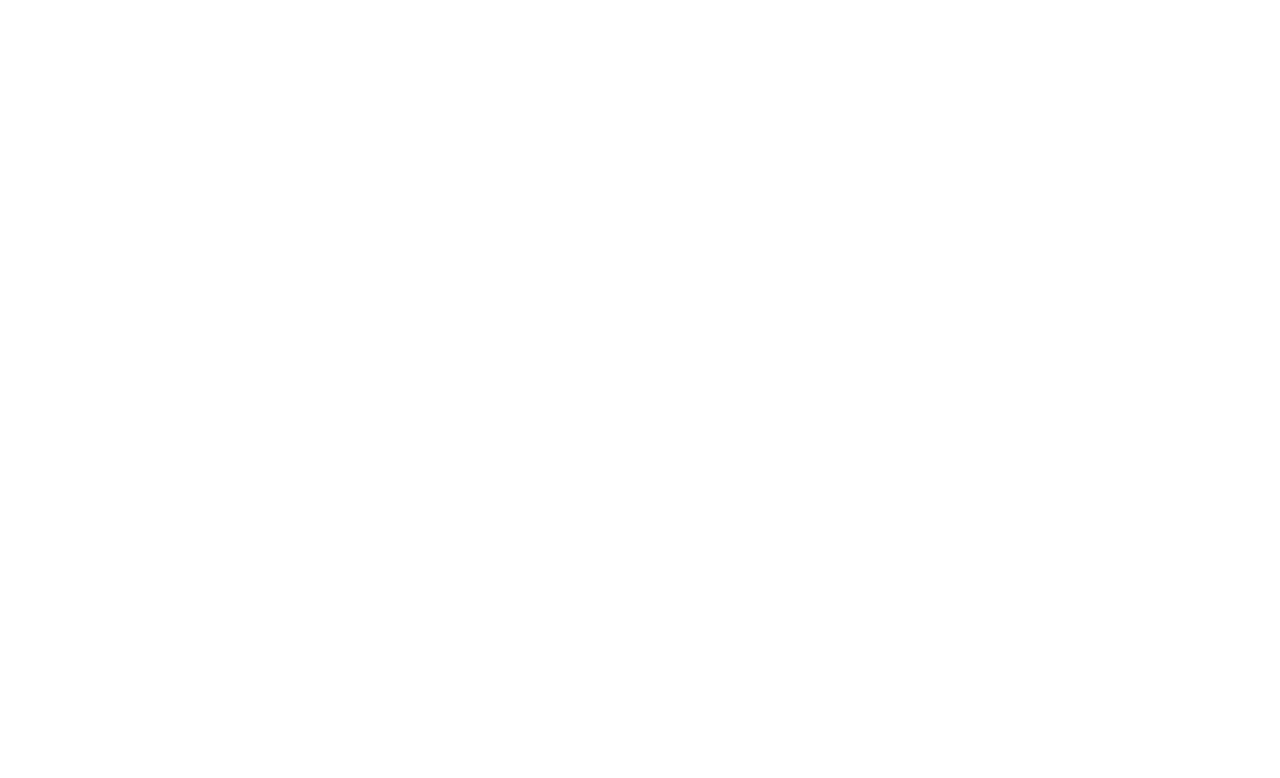
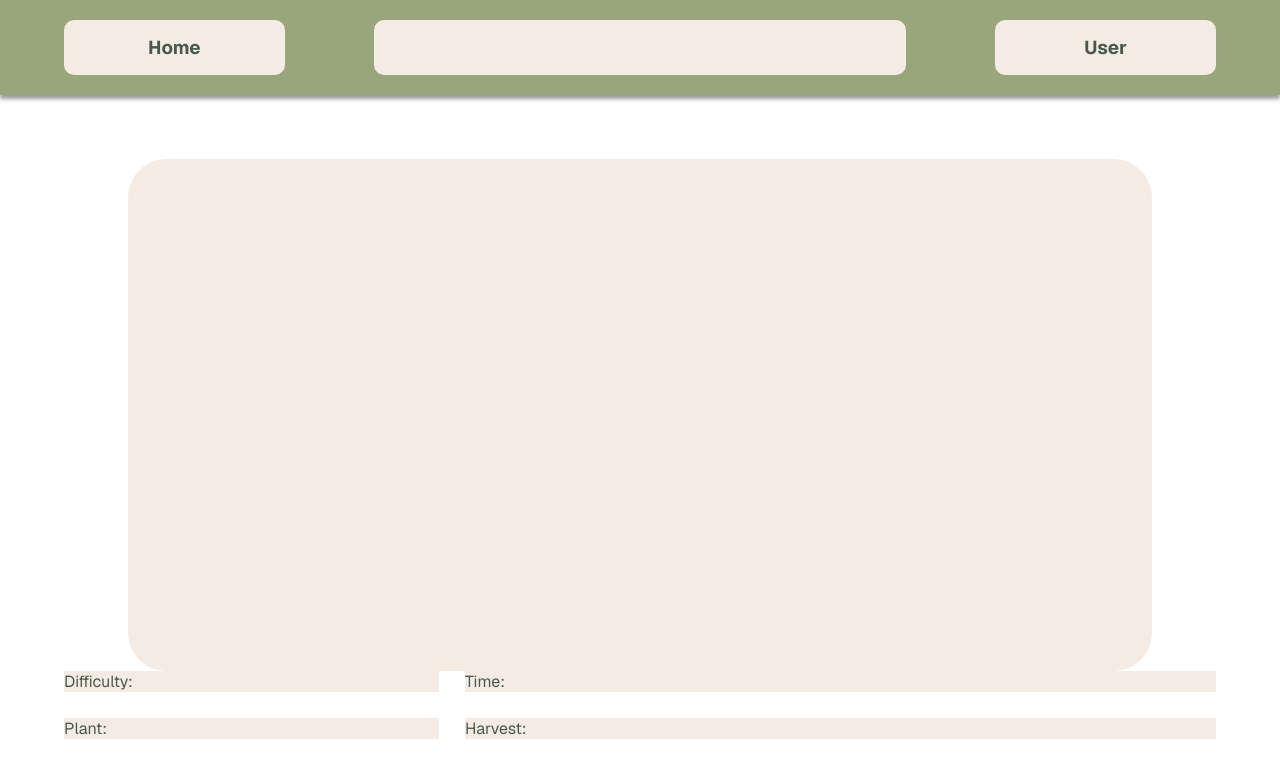
Before and after one commit to pathirny/HarvestHub, a Next.js app in the folder harvesthub/: page /Veggies/apple in a window 1280 px wide. Shown: the top 778 px of the page. Built offline with nearby package versions, Linux system fonts and the light colour scheme.

Commit message:
veggie page

```diff
--- a/harvesthub/app/Veggies/[veggie]/page.tsx
+++ b/harvesthub/app/Veggies/[veggie]/page.tsx
@@ -1,10 +1,24 @@
-
+import Header from "@/components/Header";
 
 export default function Veggies(){
 
 
     return(<>
+    <Header></Header>
+    <div id="veggie-container">
+        <div id="veggie-general-info">
 
+        </div>
+
+        <div id="veggie-grid">
+        <div className="cream">Difficulty:</div>
+        <div className="cream">Time:</div>
+        <div className="cream">Plant:</div>
+        <div className="cream">Harvest:</div>
+        </div>
+
+
+    </div>
 
     </>)
 }
--- a/harvesthub/app/globals.css
+++ b/harvesthub/app/globals.css
@@ -273,5 +273,33 @@
   text-align: center;
   font-size: 5vw;
 }
+#veggie-container {
+  padding: 5vw;
+  display: flex;
+  flex-direction: column;
+}
 
+#veggie-grid {
+  display: grid;
+  grid-template-columns: 1fr 2fr;
+  gap: 2vw;
+}
+
+#veggie-general-info {
+  width: 80vw;
+  height: 40vw;
+  border-radius: 3vw;
+  background-color: var(--white-cream-color);
+  margin: auto;
+}
+
+.cream {
+  background-color: var(--white-cream-color);
+  color: var(--dark-green-color);
+}
+
+.brown {
+  background-color: var(--brown-color);
+  color: var(--white-cream-color);
+}
 /* calendar */
```
